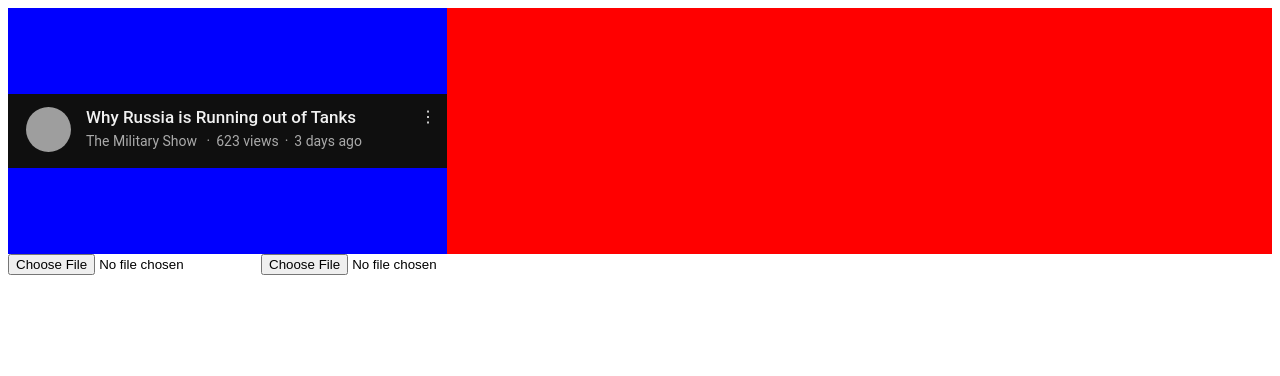
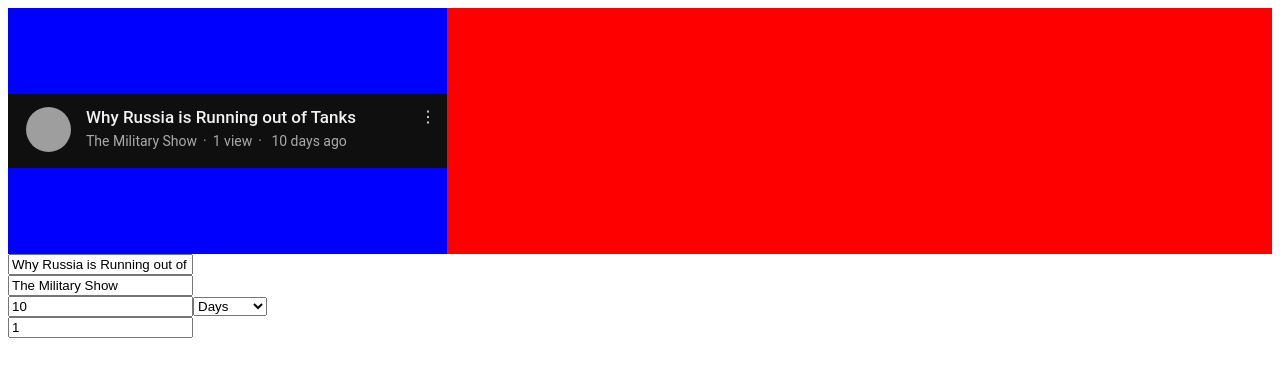
Before and after one commit to MythOfSagar/custom-thumbnail, an Angular app: page / in a window 1280 px wide. Shown: the top 376 px of the page. Built offline with nearby package versions, Linux system fonts and the light colour scheme; grey boxes are pictures that could not be loaded.

Commit message:
Added Customization

```diff
--- a/src/app/app.component.html
+++ b/src/app/app.component.html
@@ -1,10 +1,6 @@
 <!-- app.component.html -->
 <custom-thumbnail-youtube-thumbnail
-  [channelName]="channelName"
   [channelLogoUrl]="channelLogoUrl"
-  [videoTitle]="videoTitle"
-  [views]="views"
-  [publishedDate]="publishedDate"
   [thumbnailUrl]="thumbnailUrl"
   [videoLength]="videoLength"
 ></custom-thumbnail-youtube-thumbnail>
--- a/src/app/app.component.ts
+++ b/src/app/app.component.ts
@@ -7,11 +7,8 @@ import { Component } from '@angular/core';
 })
 export class AppComponent {
   title = 'custom-thumbnail';
-  channelName="The Military Show"
   channelLogoUrl="https://yt3.googleusercontent.com/ytc/AGIKgqM0AHIhgaTvM-S6etdmyxZhOovaDnJ2948_ePxM=s176-c-k-c0x00ffffff-no-rj-mo"
-  videoTitle="Why Russia is Running out of Tanks"
-  views=623
-  publishedDate="3 days ago"
+
   thumbnailUrl="https://encrypted-tbn0.gstatic.com/licensed-image?q=tbn:ANd9GcTK7Os2YW_6OfJJGh9rvPUSbNYqUwQXZce6mMIrqMasLen8sg4BDbHwN-UMOAV6Q_lXdvqdhbY-NqCTcGA"
   videoLength="videoLength"
 }
--- a/src/app/app.module.ts
+++ b/src/app/app.module.ts
@@ -4,6 +4,7 @@ import { BrowserModule } from '@angular/platform-browser';
 import { AppRoutingModule } from './app-routing.module';
 import { AppComponent } from './app.component';
 import { YoutubeThumbnailComponent } from './components/youtube-thumbnail/youtube-thumbnail.component';
+import { FormsModule } from '@angular/forms';
 
 
 @NgModule({
@@ -14,7 +15,8 @@ import { YoutubeThumbnailComponent } from './components/youtube-thumbnail/youtub
   ],
   imports: [
     BrowserModule,
-    AppRoutingModule
+    AppRoutingModule,
+    FormsModule
   ],
   providers: [],
   bootstrap: [AppComponent]
--- a/src/app/components/youtube-thumbnail/youtube-thumbnail.component.html
+++ b/src/app/components/youtube-thumbnail/youtube-thumbnail.component.html
@@ -1,19 +1,22 @@
 <div style="width: 100%;height: 246px;background-color: red;">
-<div style="width: 439px;height: 86px;background-color: blue;">
+<div  (dblclick)="topImage.click()" style="width: 439px;height: 86px;background-color: blue;">
   <div *ngIf="selectedTopImage">
     <img style="width: 439px;height: 86px;" [src]="selectedTopImage" alt="top image">
   </div>
 </div>
 <div class="youtube-thumbnail">
-  <div class="channel-logo">
-    <img [src]="channelLogoUrl" alt="Channel Logo">
+  <div (dblclick)="channelLogo.click()" class="channel-logo">
+    <img [src]="selectedChannelLogo || channelLogoUrl" alt="Channel Logo">
   </div>
   <div class="video-details">
-    <div class="video-title">{{ videoTitle }}</div>
+    <div class="video-title">{{ videoTitle.trim() }}</div>
     <div class="channel-info">
-      <div class="channel-name">{{ channelName }}
-        <span class="views">{{ views }} views</span>
-        <span class="published-date">{{ publishedDate }}</span>
+      <div class="channel-name">
+        <span title="A" >{{ channelName.trim() }}</span>
+        <span title="AB" class="views">{{ readableViews(views) }}</span>
+        <span title="ABC" class="time-since">
+          {{ time.toString() + " " + (time === 1 ? period.slice(0, -1) : period) + " ago" }}
+        </span>
       </div>
     </div>
   </div>
@@ -21,12 +24,31 @@
     <span class="menu-icon">&#8942;</span>
   </div>
 </div>
-<div style="width: 439px;height: 86px;background-color: blue;">
+<div (dblclick)="bottomtopImage.click()" style="width: 439px;height: 86px;background-color: blue;">
   <div *ngIf="selectedBottomImage">
     <img style="width: 439px;height: 86px;" [src]="selectedBottomImage" alt="top image">
   </div>
 </div>
 </div>
 
-<input type="file" (change)="onFileSelected($event,'top')" accept="image/*">
-<input type="file" (change)="onFileSelected($event,'bottom')" accept="image/*">
+
+<input type="text" [(ngModel)]="videoTitle"><br>
+<input type="text" [(ngModel)]="channelName">
+
+<div>
+  <input type="number" name="" id="" [(ngModel)]="time">
+    <select [(ngModel)]="period">
+      <option value="seconds">Seconds</option>
+      <option value="minutes">Minutes</option>
+      <option value="hours">Hours</option>
+      <option value="days">Days</option>
+      <option value="years">Years</option>
+  </select>
+</div>
+
+<input type="number" [(ngModel)]="views">
+
+
+<input style="display: none;" type="file" #channelLogo (change)="onFileSelected($event,'logo')" accept="image/*">
+<input style="display: none;" type="file" #topImage (change)="onFileSelected($event,'top')" accept="image/*">
+<input style="display: none;" type="file" #bottomtopImage  (change)="onFileSelected($event,'bottom')" accept="image/*">
--- a/src/app/components/youtube-thumbnail/youtube-thumbnail.component.scss
+++ b/src/app/components/youtube-thumbnail/youtube-thumbnail.component.scss
@@ -50,7 +50,7 @@
 }
 
 .views:before,
-.published-date:before {
+.time-since:before {
   content: "\00B7";
   margin: 0 6px;
 }
--- a/src/app/components/youtube-thumbnail/youtube-thumbnail.component.ts
+++ b/src/app/components/youtube-thumbnail/youtube-thumbnail.component.ts
@@ -1,45 +1,80 @@
 import { Component,Input } from '@angular/core';
+import { NgModule } from '@angular/core';
+import { FormsModule } from '@angular/forms';
 
 @Component({
   selector: 'custom-thumbnail-youtube-thumbnail',
   templateUrl: './youtube-thumbnail.component.html',
   styleUrls: ['./youtube-thumbnail.component.scss']
 })
+
 export class YoutubeThumbnailComponent {
-  @Input() channelName: string='';
+  channelName: string='The Military Show';
   @Input() channelLogoUrl: string='';
-  @Input() videoTitle: string='';
-  @Input() views: number=1;
-  @Input() publishedDate: string='';
+  videoTitle: string='Why Russia is Running out of Tanks';
+  views: number=1;
   @Input() thumbnailUrl: string='';
   @Input() videoLength: string='';
-
+  time:number=10
+  period:String='days'
   constructor(){
   }
 
   selectedTopImage: string | undefined;
   selectedBottomImage: string | undefined;
+  selectedChannelLogo: string | undefined;
 
-  onFileSelected(event: any,position:string) {
+
+  onFileSelected(event: any,type:string) {
     const file: File = event.target.files[0] as File;
-    this.readImage(file,position);
+    this.readImage(file,type);
   }
 
-  readImage(file: File,position:string) {
+  readImage(file: File,type:string) {
     const reader = new FileReader();
     reader.onload = (event: any) => {
-      if(position==='top'){
+      if(type==='top'){
         this.selectedTopImage = event.target.result;
-      }else if(position==='bottom'){
+      }else if(type==='bottom'){
         this.selectedBottomImage = event.target.result;
+      }else if(type==='logo'){
+        this.selectedChannelLogo = event.target.result;
       }
     };
     reader.readAsDataURL(file);
   }
 
-  // uploadImage() {
-  //   if (this.selectedTopImage) {
-  //     console.log('Selected image:', this.selectedTopImage);
-  //   }
-  // }
+  readableViews(number: number): string {
+    const billion = 1000000000;
+    const million = 1000000;
+    const thousand = 1000;
+
+    if (number >= billion) {
+      const views = (number / billion).toFixed(1);
+      if(views.split('.')[1]=='0')
+      {
+        return views.slice(0,-2) + 'B' +' '+'views';
+      }
+      return views + 'B' +' '+'views';
+    } else if (number >= million) {
+      const views = (number / million).toFixed(1);
+      if(views.split('.')[1]=='0')
+      {
+        return views.slice(0,-2) + 'M' +' '+'views';
+      }
+      return views + 'M'+' '+'views';
+    } else if (number >= thousand) {
+      const views = (number / thousand).toFixed(1);
+      if(views.split('.')[1]=='0')
+      {
+        return views.slice(0,-2) + 'K' +' '+'views';
+      }
+      return views + 'K'+' '+'views';
+    } else if(number===1){
+      return number+' '+'view';
+    }
+    else {
+      return number.toString()+' '+'views';
+    }
+  }
 }
```
